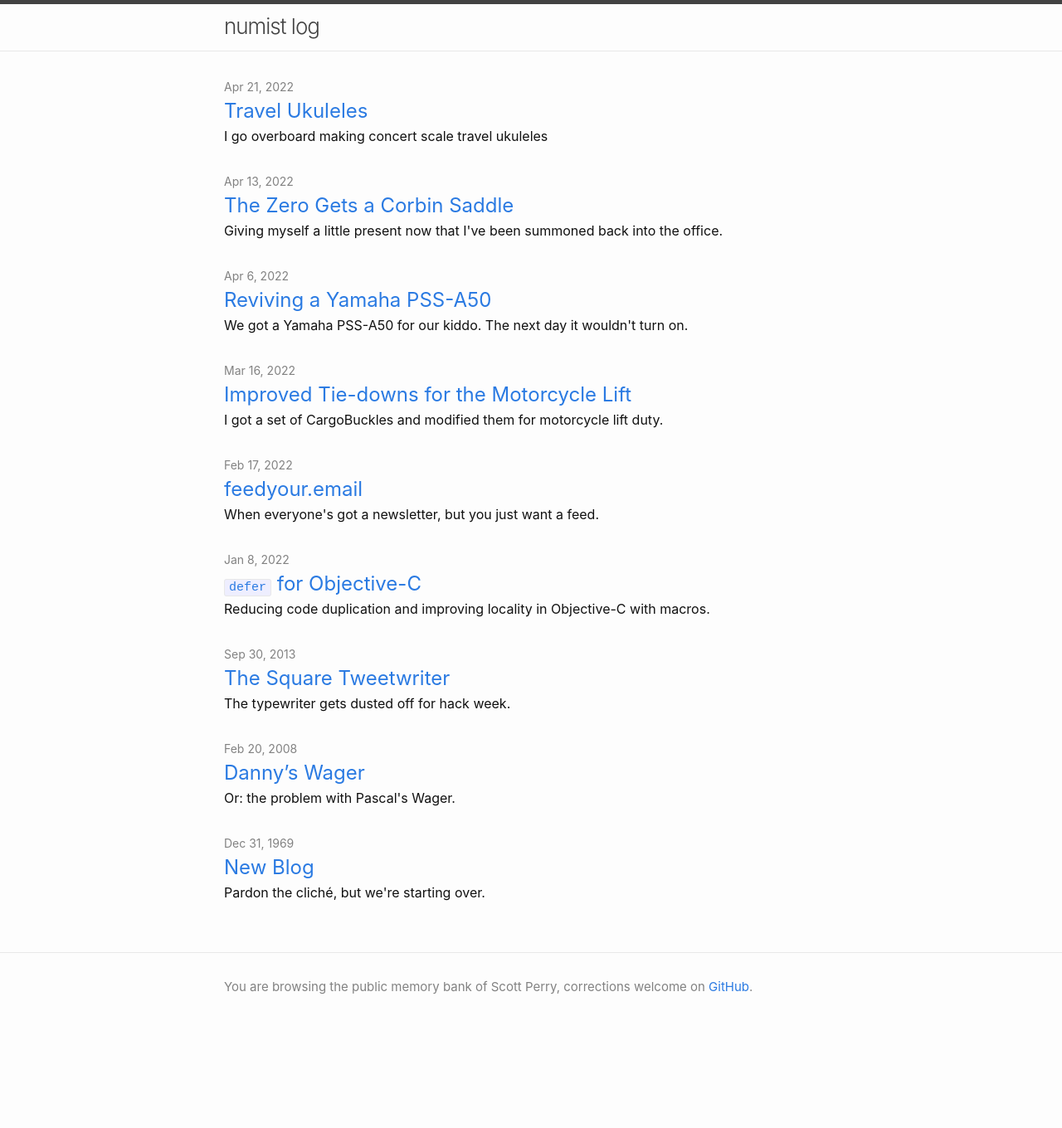
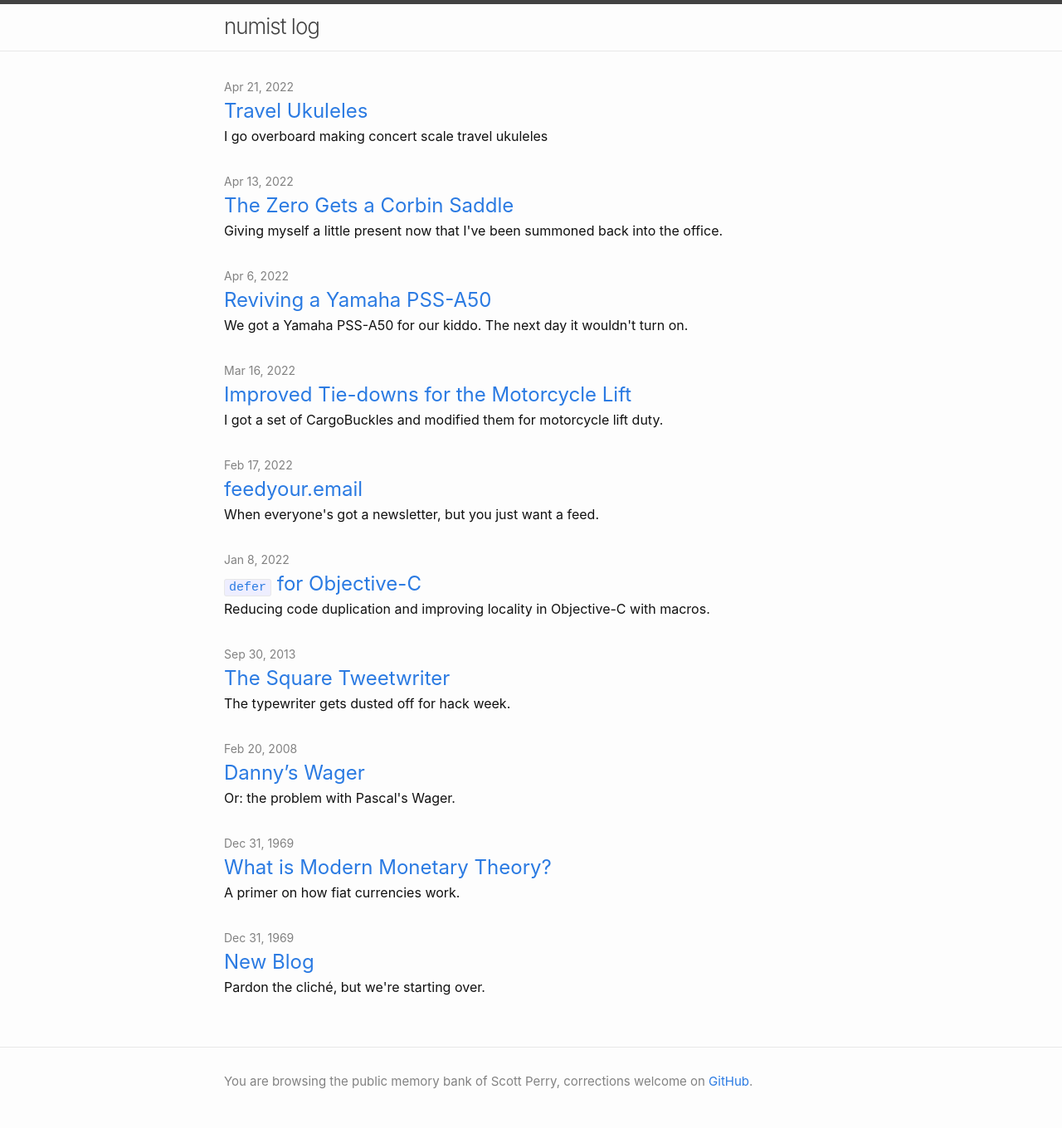
Before and after one commit to numist/numi.st, a Jekyll site: the page built from index.md, in a window 1280 px wide. Shown: the whole page at 83% size. Built offline with Jekyll 4.4.1, drawn with Linux system fonts in a browser that asks for light colours; before the commit the page ends 1246 px from its top, so only the background shows below that.

Commit message:
Move to _posts for PR, minor edits

```diff
--- a/_drafts/2038-01-19-what-is-mmt.md
+++ b/_posts/1969-12-31-what-is-mmt.md
@@ -1,9 +1,9 @@
 ---
 layout: post
 title: "What is Modern Monetary Theory?"
-timestamp: Tuesday January 19, 2038 03:14:07 UTC
+timestamp: Wednesday December 31, 1969 23:59:59 UTC
 tags: [💵]
-description: ""
+description: "A primer on how fiat currencies work."
 ---
 
 Modern Monetary Theory (MMT) is a framework for thinking about the relationship between the issuer of a fiat currency[^fiat] and the economy it denominates.
@@ -80,6 +80,8 @@ If you found this interesting, check out [this talk by Stephanie Kelton](https:/
 >
 > —John F. Kennedy
 
+----
+
 [^fiat]: Money that's not backed by a commodity (like gold).
 [^hyperinflation]: The exception being periods of hyperinflation, during which locals will prefer to be paid in (or immediately trade their paycheck for) a more stable currency—usually the dollar—in the hope of preserving the buying power of a day's work. A relatively recent example of this can be found [in Venezuela](https://www.npr.org/transcripts/635519727).
 [^ransom]: So far: paying ransoms.
```
